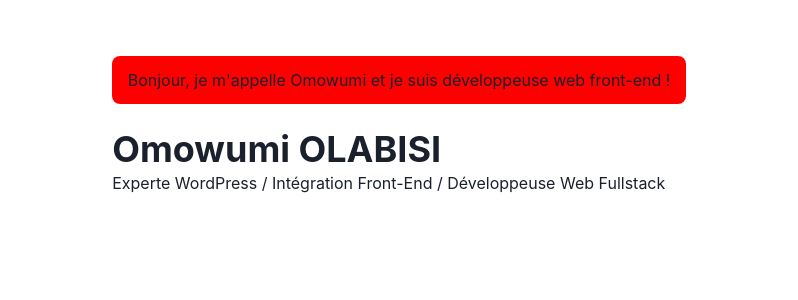
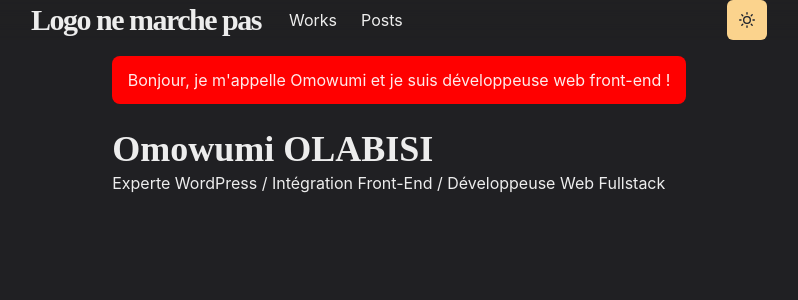
Before and after one commit to wumiolabisi/portfolio3D, a Next.js app: page / in a window 1280 px wide. Shown: the top 300 px of the page, without its empty margins (241-1039 px from the left). Built offline with nearby package versions, Linux system fonts and the light colour scheme.

Commit message:
Dark theme mis en place

```diff
--- a/components/layouts/main.js
+++ b/components/layouts/main.js
@@ -1,4 +1,5 @@
 import Head from 'next/head'
+import Navbar from '../navbar.js'
 import { Box, Container } from '@chakra-ui/react'
 
 const Main = ({ children, router }) => {
@@ -9,6 +10,8 @@ const Main = ({ children, router }) => {
                 <title>Omowumi OLABISI - Homepage</title>
             </Head>
 
+            <Navbar path={router.asPath} />
+
             <Container maxW="container.md" pt={14}>
                 {children}
             </Container>
--- a/components/logo.js
+++ b/components/logo.js
@@ -4,7 +4,7 @@ import { Text, useColorModeValue } from '@chakra-ui/react'
 import styled from '@emotion/styled'
 
 
-const LogoBox = style.span`
+const LogoBox = styled.span`
 font-weight:bold;
 font-size:18px;
 display:inline-flex;
--- /dev/null
+++ b/components/navbar.js
@@ -0,0 +1,94 @@
+import Logo from './logo'
+import NextLink from 'next/link'
+import {
+    Container,
+    Box,
+    Link,
+    Stack,
+    Heading,
+    Flex,
+    Menu,
+    MenuItem,
+    MenuList,
+    MenuButton,
+    IconButton,
+    useColorModeValue
+} from '@chakra-ui/react'
+import { HamburgerIcon } from '@chakra-ui/icons'
+import ThemeToggleButton from './theme-toggle-button'
+
+const LinkItem = ({ href, path, children }) => {
+    const active = path === href
+    const inactiveColor = useColorModeValue('gray.200', 'whiteAlpha.900')
+    return (
+        <Link href={href} p={2}
+            bg={active ? 'glassTeal' : undefined}
+            color={active ? '#202023' : inactiveColor}>
+            {children}
+        </Link>
+    )
+}
+
+const Navbar = props => {
+    const { path } = props
+    return (
+        <Box
+            position="fixed"
+            as="nav"
+            w="100%"
+            bg={useColorModeValue('#ffffff40', '#20202380')}
+            css={{ backdropFilter: 'blur(10px)' }}
+            zIndex={1}
+            {...props}
+        >
+            <Container
+                display="flex"
+                maxW="container.md"
+                wrap="wrap"
+                align="center"
+                justify="space-between">
+                <Flex align="center" mr={5}>
+                    <Heading as="h1" size="lg" letterSpacing={'tighter'}>
+                        Logo ne marche pas
+                    </Heading>
+                </Flex>
+
+                <Stack
+                    direction={{ base: 'column', md: 'row' }}
+                    display={{ base: 'none', md: 'flex' }}
+                    width={{ base: 'full', md: 'auto' }}
+                    alignItems="center"
+                    flexGrow={1}
+                    mt={{ base: 4, md: 0 }}
+                >
+                    <LinkItem href="/works" path={path}>
+                        Works
+                    </LinkItem>
+                    <LinkItem href="/posts" path={path}>
+                        Posts
+                    </LinkItem>
+                </Stack>
+
+                <Box flex={1} align="right">
+                    <ThemeToggleButton />
+                    <Box ml={2} display={{ base: 'inline-block', md: 'none' }}>
+                        <Menu>
+                            <MenuButton
+                                as={IconButton}
+                                icon={<HamburgerIcon />}
+                                variant="outline"
+                                aria-label="Options" />
+                            <MenuList>
+                                <MenuItem as={Link} href="/">A propos</MenuItem>
+                                <MenuItem as={Link} href="/works">Projets</MenuItem>
+                                <MenuItem as={Link} href="/posts">Posts</MenuItem>
+
+                            </MenuList>
+                        </Menu>
+                    </Box>
+                </Box>
+            </Container>
+        </Box>
+    )
+}
+export default Navbar
--- /dev/null
+++ b/components/theme-toggle-button.js
@@ -0,0 +1,16 @@
+import { IconButton, useColorMode, useColorModeValue } from '@chakra-ui/react'
+import { SunIcon, MoonIcon } from '@chakra-ui/icons'
+
+const ThemeToggleButton = () => {
+    const { toggleColorMode } = useColorMode()
+
+    return (
+        <IconButton
+            aria-label="Toggle theme"
+            colorScheme={useColorModeValue('purple', 'orange')}
+            icon={useColorModeValue(<MoonIcon />, <SunIcon />)}
+            onClick={toggleColorMode}></IconButton>
+    )
+}
+
+export default ThemeToggleButton
--- /dev/null
+++ b/lib/theme.js
@@ -0,0 +1,55 @@
+import { extendTheme, Heading, textDecoration } from "@chakra-ui/react";
+import { mode } from '@chakra-ui/theme-tools';
+
+const styles = {
+    global: props => ({
+        body: {
+            bg: mode('#f0e7db', '#202023')(props)
+        }
+    })
+}
+
+const components = {
+    Heading: {
+        variants: {
+            'section-title': {
+                textDecoration: 'underline',
+                fontSize: 20,
+                textUnderlineOffset: 6,
+                textDecorationColor: '#525252',
+                textDecorationThickness: 4,
+                marginTop: 3,
+                marginBottom: 4
+            }
+        }
+    },
+    Link: {
+        baseStyle: props => ({
+            color: mode('#3d7aed', '#ff63c3')(props),
+            textUnderlineOffset: 3
+        })
+    }
+}
+
+const fonts = {
+    heading: "'M PLUS Rounded 1c'"
+}
+
+const colors = {
+    glassTeal: '#88ccca'
+}
+
+const config = {
+    initialColorMode: 'dark',
+    useSystemColorMode: true
+}
+
+const theme = extendTheme({
+    config,
+    styles,
+    components,
+    colors,
+    fonts
+})
+
+export default theme
--- a/pages/_app.js
+++ b/pages/_app.js
@@ -1,11 +1,11 @@
 import { ChakraProvider } from "@chakra-ui/react";
 import Layout from '../components/layouts/main';
-import { Component } from "react";
+import theme from '../lib/theme'
 
 
 const Website = ({ Component, pageProps, router }) => {
     return (
-        <ChakraProvider>
+        <ChakraProvider theme={theme}>
             <Layout router={router}>
                 <Component {...pageProps} key={router.route} />
             </Layout>
--- /dev/null
+++ b/pages/_document.js
@@ -0,0 +1,18 @@
+import { ColorModeScript } from '@chakra-ui/react'
+import NextDocument, { Html, Head, Main, NextScript } from 'next/document'
+import theme from '../lib/theme'
+
+export default class Document extends NextDocument {
+    render() {
+        return (
+            <Html lang="fr">
+                <Head />
+                <body>
+                    <ColorModeScript initialColorMode={theme.config.initialColorMode} />
+                    <Main />
+                    <NextScript />
+                </body>
+            </Html>
+        )
+    }
+}
```
Also changed, not shown: 1 other file (tests, documents, lock files or other folders).
